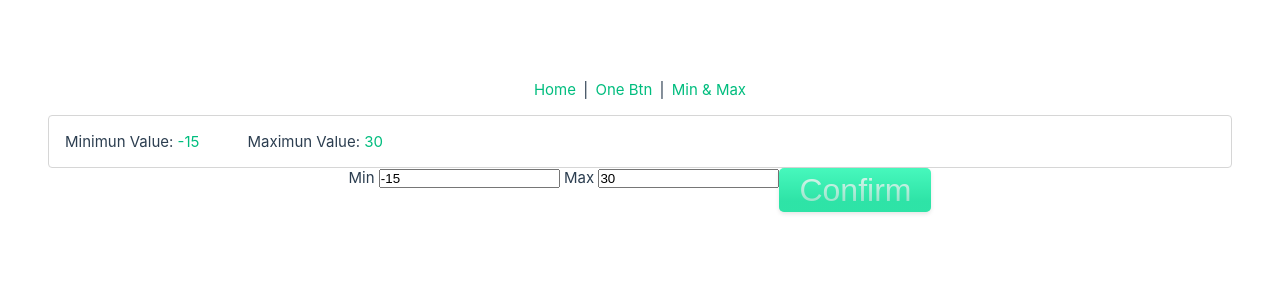
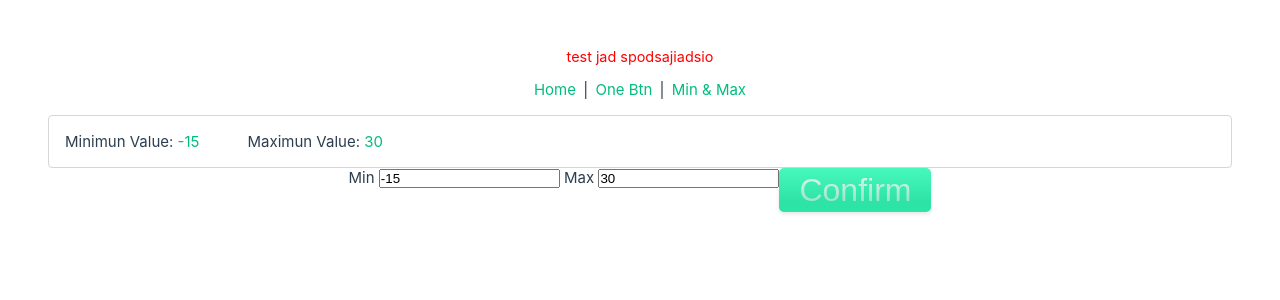
Before and after one commit to dav100ide-red/learn-pinia-setup, a Vue app: page /min-max in a window 1280 px wide. Shown: the top 300 px of the page. Built offline with nearby package versions, Linux system fonts and the light colour scheme.

Commit message:
commit ok

```diff
--- a/src/components/MinMaxDisplayer.vue
+++ b/src/components/MinMaxDisplayer.vue
@@ -11,8 +11,11 @@
 
 <script lang="ts" setup>
 import { useCounterStore } from '@/stores/counter';
+import { storeToRefs } from 'pinia';
 
-const { max, min } = useCounterStore();
+const counterStore = useCounterStore();
+
+const { max, min } = storeToRefs(counterStore);
 </script>
 
 <style lang="scss" scoped>
--- a/src/components/MinMaxForm.vue
+++ b/src/components/MinMaxForm.vue
@@ -1,13 +1,15 @@
 <template>
-    <form>
+    <div v-if="errorMessage" class="error">{{ errorMessage }}</div>
+    <form @submit.prevent="setMinMax()">
         <label>
             Min
-            <input type="number" :value="min" />
+            <input v-model="form.min" type="number" />
         </label>
         <label>
             Max
-            <input type="number" :value="max" />
+            <input v-model="form.max" type="number" />
         </label>
+        <!-- Error message -->
 
         <button class="btn-primary" type="submit">Confirm</button>
     </form>
@@ -16,9 +18,36 @@
 <script lang="ts" setup>
 import { useCounterStore } from '@/stores/counter';
 import { storeToRefs } from 'pinia';
+import { ref } from 'vue';
 
+// Access the Pinia store
 const counterStore = useCounterStore();
 const { max, min } = storeToRefs(counterStore);
+
+const form = {
+    min: min.value,
+    max: max.value,
+};
+
+function setMinMax() {
+    if (form.min > form.max) {
+        errorMessage.value = 'Min must be greater than Max!';
+        return;
+    }
+    counterStore.setMax(form.max);
+    counterStore.setMin(form.min);
+}
+
+const errorMessage = ref('test jad spodsajiadsio');
 </script>
 
-<style lang="scss"></style>
+<style lang="scss">
+.error {
+    position: fixed;
+    top: 3rem;
+    left: 50%;
+    translate: -50%;
+    color: red;
+    font-size: 0.9rem;
+}
+</style>
--- a/src/stores/counter.ts
+++ b/src/stores/counter.ts
@@ -45,5 +45,7 @@ export const useCounterStore = defineStore('counter', () => {
         COUNTER_OFFSETTER,
 
         setCount,
+        setMax,
+        setMin,
     };
 });
```
Also changed, not shown: eslint.config.js (+9 -5 lines), src/components/Notifications.vue (added, +19 -0 lines), src/types/toast.type.ts (added, +7 -0 lines), src/stores/notifications.ts (added).
